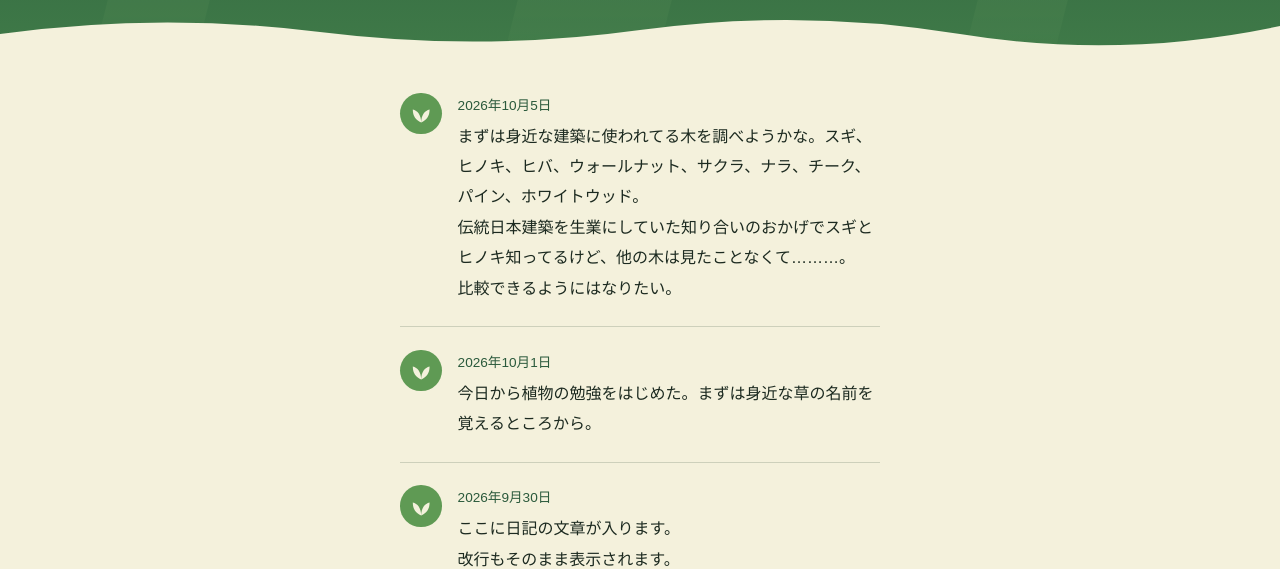
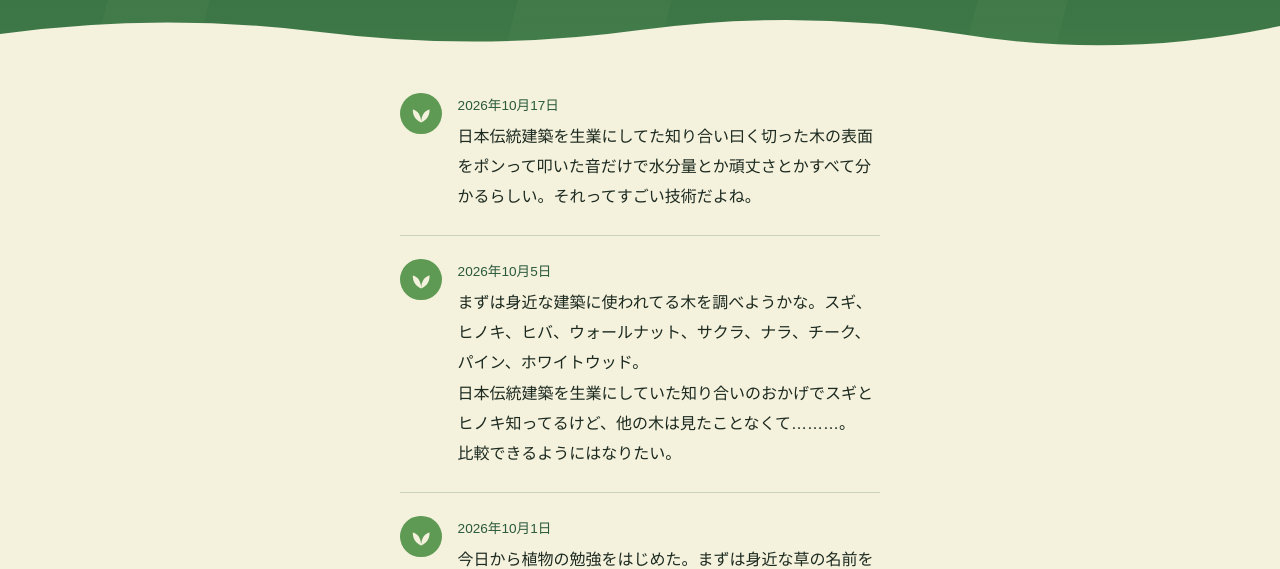
Before and after one commit to Azaleacreativeroom888/fan-botany, a plain HTML site: page blog.html in a window 1280 px wide. Shown: the part 244-813 px from the top of the page. Drawn offline with Linux system fonts and the light colour scheme; a web font is replaced by a local one.

Commit message:
Add new article about traditional Japanese architecture

```diff
--- a/blog.html
+++ b/blog.html
@@ -82,9 +82,17 @@ footer{background:var(--moss);color:var(--mist);text-align:center;padding:2rem 6
   <article class="post">
     <div class="icon" aria-hidden="true"><svg viewBox="0 0 24 24"><path d="M12 22C12 14 8 9 3 8c0 7 3 11 9 14Zm0 0c0-8 4-13 9-14 0 7-3 11-9 14Z" fill="#f4f1dc"/></svg></div>
     <div>
+      <time datetime="2026-10-01">2026年10月17日</time>
+      <p>日本伝統建築を生業にしてた知り合い曰く切った木の表面をポンって叩いた音だけで水分量とか頑丈さとかすべて分かるらしい。それってすごい技術だよね。</p>
+    </div>
+  </article>
+
+  <article class="post">
+    <div class="icon" aria-hidden="true"><svg viewBox="0 0 24 24"><path d="M12 22C12 14 8 9 3 8c0 7 3 11 9 14Zm0 0c0-8 4-13 9-14 0 7-3 11-9 14Z" fill="#f4f1dc"/></svg></div>
+    <div>
       <time datetime="2026-10-01">2026年10月5日</time>
       <p>まずは身近な建築に使われてる木を調べようかな。スギ、ヒノキ、ヒバ、ウォールナット、サクラ、ナラ、チーク、パイン、ホワイトウッド。
-      伝統日本建築を生業にしていた知り合いのおかげでスギとヒノキ知ってるけど、他の木は見たことなくて………。
+      日本伝統建築を生業にしていた知り合いのおかげでスギとヒノキ知ってるけど、他の木は見たことなくて………。
       比較できるようにはなりたい。</p>
     </div>
   </article>
```
